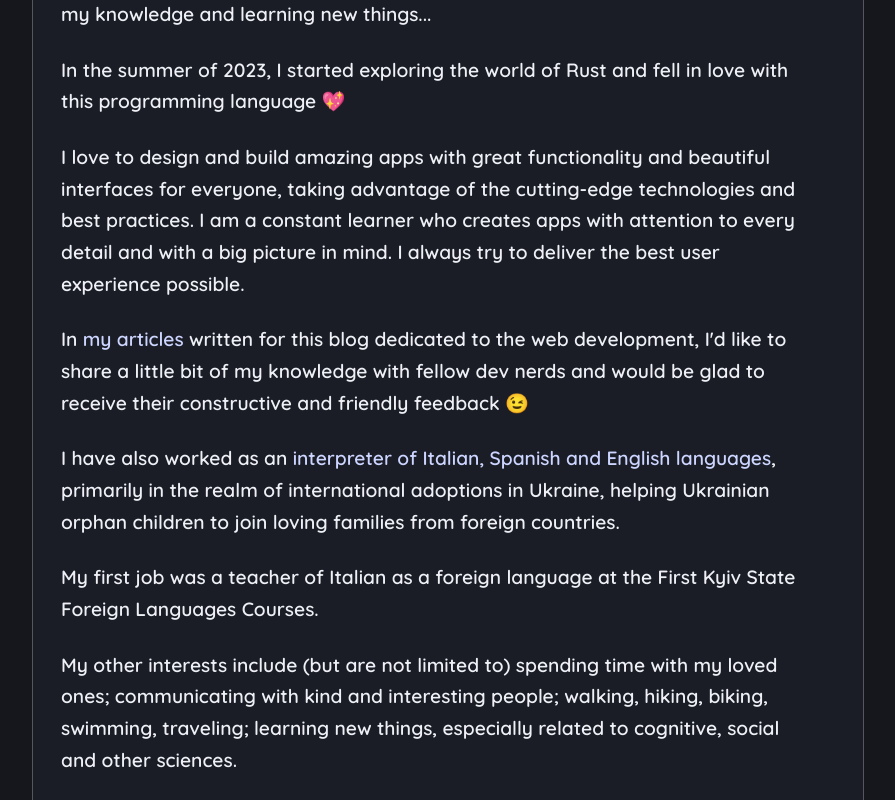
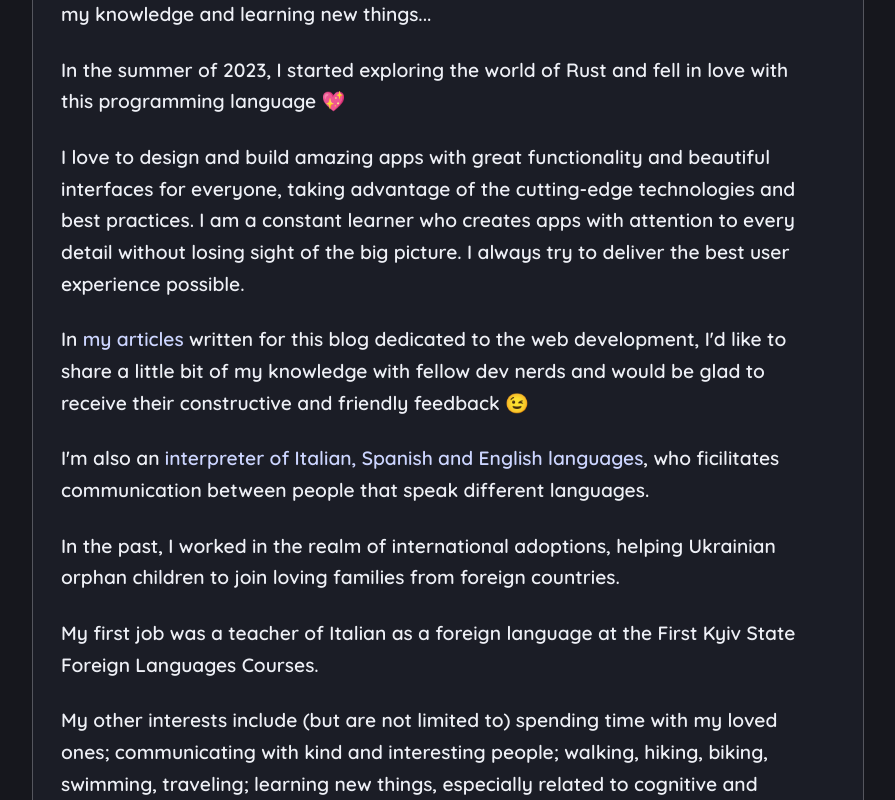
Before and after one commit to MilaZiabchenko/MILA_DEV-Website, a React (Vite) app: page /about in a window 1280 px wide. Shown: the part 560-1360 px from the top of the page, without its empty margins (192-1087 px from the left). Built offline with nearby package versions, Linux system fonts and the light colour scheme.

Commit message:
Update About.tsx

```diff
--- a/src/pages/About.tsx
+++ b/src/pages/About.tsx
@@ -21,8 +21,8 @@ const About = () => (
       I love to design and build amazing apps with great functionality and
       beautiful interfaces for everyone, taking advantage of the cutting-edge
       technologies and best practices. I am a constant learner who creates apps
-      with attention to every detail and with a big picture in mind. I always
-      try to deliver the best user experience possible.
+      with attention to every detail without losing sight of the big picture. I
+      always try to deliver the best user experience possible.
     </p>
     <p>
       In <Link to='/articles'>my articles</Link> written for this blog dedicated
@@ -31,11 +31,14 @@ const About = () => (
       friendly feedback 😉
     </p>
     <p>
-      I have also worked as an{' '}
+      I'm also an{' '}
       <Link to='/resume/interpreter'>
         interpreter of Italian, Spanish and English languages
       </Link>
-      , primarily in the realm of international adoptions in Ukraine, helping
+      , who ficilitates communication between people that speak different languages.
+    </p>
+    <p>
+      In the past, I worked in the realm of international adoptions, helping
       Ukrainian orphan children to join loving families from foreign countries.
     </p>
     <p>
@@ -46,7 +49,8 @@ const About = () => (
       My other interests include (but are not limited to) spending time with my
       loved ones; communicating with kind and interesting people; walking,
       hiking, biking, swimming, traveling; learning new things, especially
-      related to cognitive, social and other sciences.
+      related to cognitive and social sciences, international relations and
+      geopolitics.
     </p>
     <p>
       I adore drinking latte ☕ and eating delicious food, especially fruit
```
